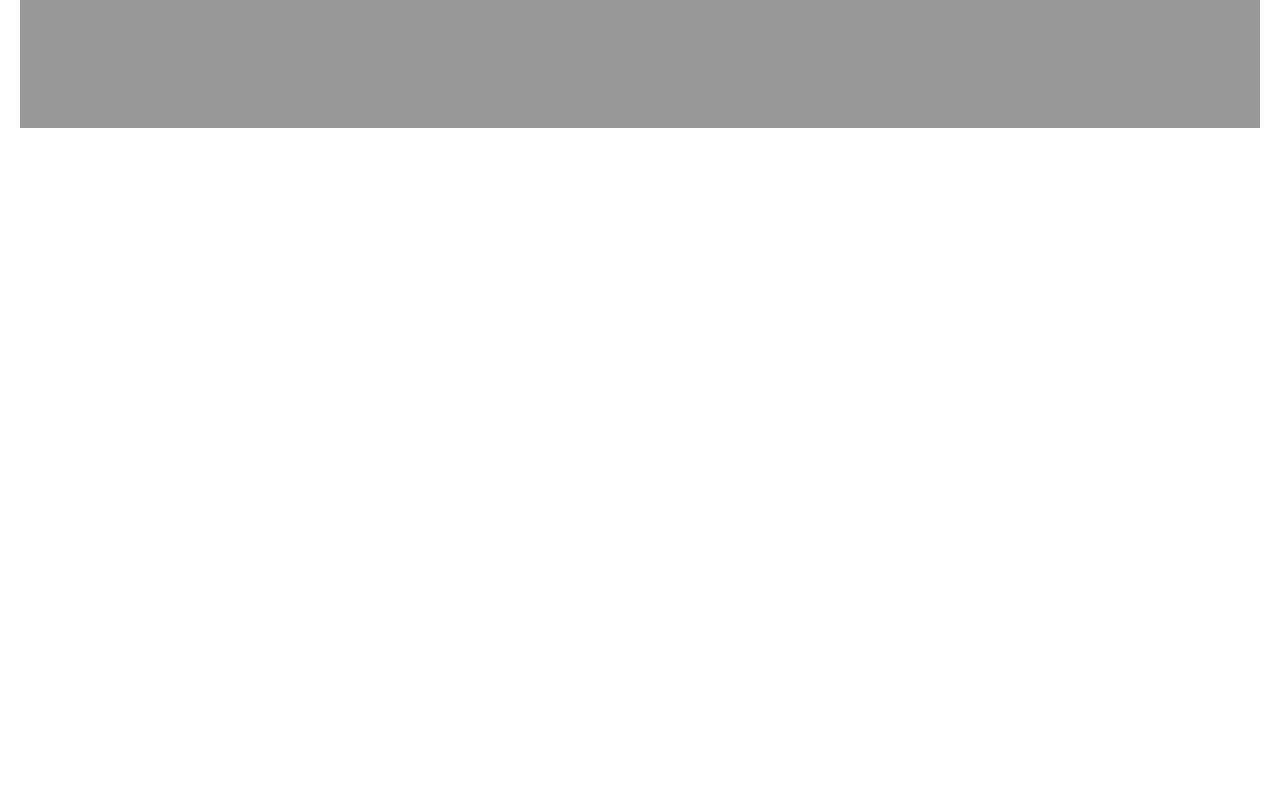
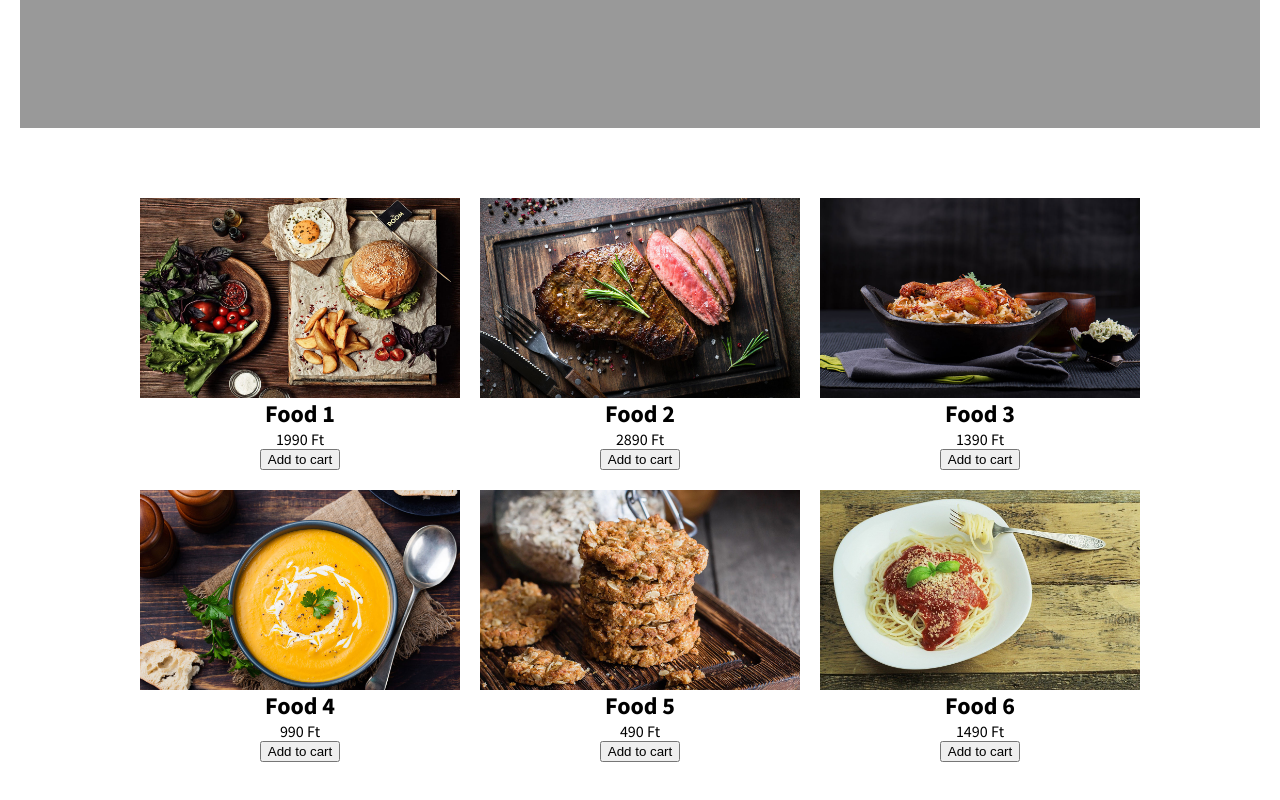
Before and after one commit to GyebnarPeter/money-manager, a plain HTML site: page index.html in a window 1280 px wide. Shown: the part 652-1452 px from the top of the page. Drawn offline with Linux system fonts and the light colour scheme.

Commit message:
product-box

```diff
--- a/css/sass.scss
+++ b/css/sass.scss
@@ -128,11 +128,39 @@ header {
 }
 
 
-/* -------------------- CONTENT -------------------- */
+/* -------------------- PRODUCT -------------------- */
 
-.content {
-    height: 1000px;
+main {
+    width: 100%;
+    margin: 50px 0;
 }
+
+.product {
+    width: 100%;
+    max-width: 1000px;
+    margin: 0 auto;
+    display: grid;
+    grid-template-areas:
+        'product-box product-box product-box'
+        'product-box product-box product-box';
+    grid-gap: 20px;
+}
+
+.product-box {
+    display: flex;
+    flex-direction: column;
+    justify-content: center;
+    align-items: center;
+
+    img {
+        width: 100%;
+    }
+
+    h2 {
+        margin: 0;
+    }
+}
+
 
 
 @media (max-width: 768px) {
--- a/index.html
+++ b/index.html
@@ -37,7 +37,51 @@
         </div>
     </div>
 
-    <div class="content"></div>
+    <main>
+        <div class="product">
+            <div class="product-box">
+                <img src="./img/burger.jpg" alt="">
+                <h2>Food 1</h2>
+                <div class="price">1990 Ft</div>
+                <button>Add to cart</button>
+            </div>
+
+            <div class="product-box">
+                <img src="./img/steak.jpg" alt="">
+                <h2>Food 2</h2>
+                <div class="price">2890 Ft</div>
+                <button>Add to cart</button>
+            </div>
+
+            <div class="product-box">
+                <img src="./img/chinese.jpg" alt="">
+                <h2>Food 3</h2>
+                <div class="price">1390 Ft</div>
+                <button>Add to cart</button>
+            </div>
+
+            <div class="product-box">
+                <img src="./img/soup.jpg" alt="">
+                <h2>Food 4</h2>
+                <div class="price">990 Ft</div>
+                <button>Add to cart</button>
+            </div>
+
+            <div class="product-box">
+                <img src="./img/cookie.jpg" alt="">
+                <h2>Food 5</h2>
+                <div class="price">490 Ft</div>
+                <button>Add to cart</button>
+            </div>
+
+            <div class="product-box">
+                <img src="./img/pasta.jpg" alt="">
+                <h2>Food 6</h2>
+                <div class="price">1490 Ft</div>
+                <button>Add to cart</button>
+            </div>
+        </div>
+    </main>
 
     <script src="./js/script.js"></script>
 </body>
```
Also changed, not shown: css/style.css, img/burger.jpg (added), img/chinese.jpg (added), img/cookie.jpg (added), img/pasta.jpg (added), img/soup.jpg (added), img/steak.jpg (added), 1 other file.
